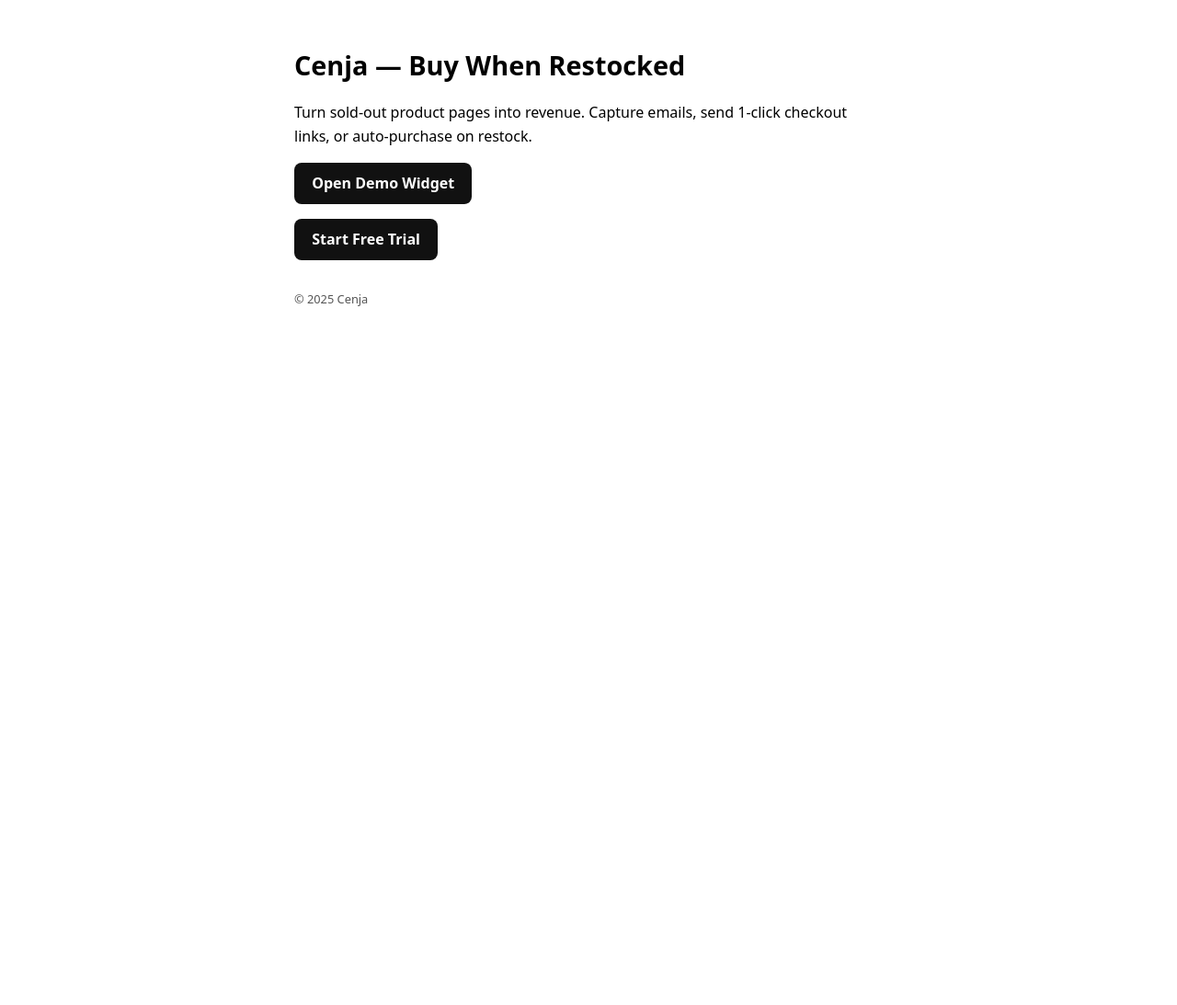
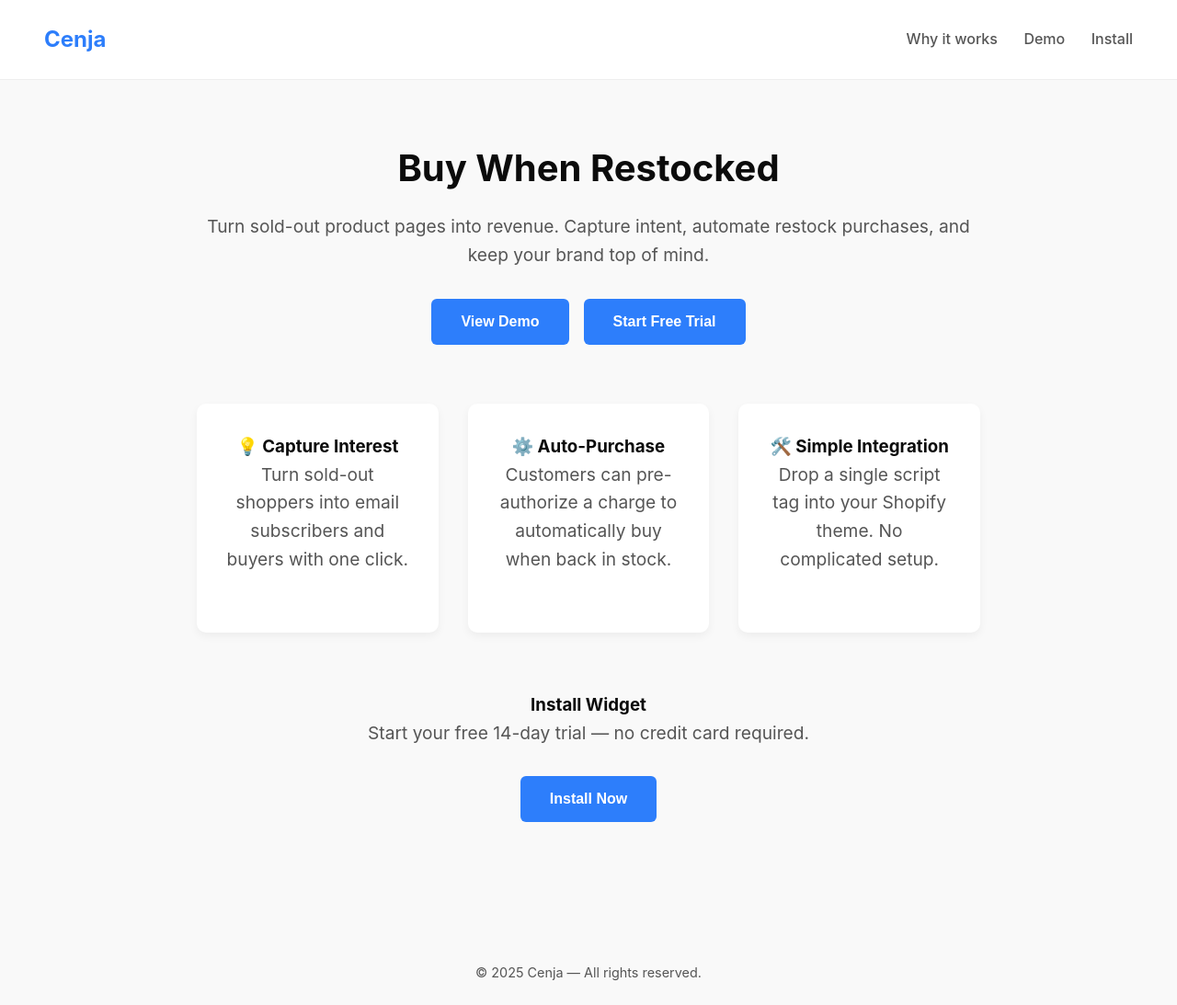
Before and after one commit to ceejayknows/bwr-starter, a plain HTML site: page frontend/landing/index.html in a window 1280 px wide. Shown: the whole page at 92% size. Before the commit the page ends 800 px from the top, so only its background shows below. Drawn offline with Linux system fonts and the light colour scheme.

Commit message:
clean landing and widget styling

```diff
--- a/frontend/landing/index.html
+++ b/frontend/landing/index.html
@@ -2,42 +2,175 @@
 <html lang="en">
   <head>
     <meta charset="utf-8" />
+    <meta name="viewport" content="width=device-width, initial-scale=1" />
     <title>Cenja — Buy When Restocked</title>
+    <link rel="icon" type="image/png" href="https://cdn-icons-png.flaticon.com/512/1011/1011325.png" />
     <style>
+      :root {
+        --accent: #2d7efb;
+        --dark: #0b0b0b;
+        --gray: #555;
+        --light: #f9f9f9;
+      }
+
+      * {
+        box-sizing: border-box;
+        margin: 0;
+        padding: 0;
+      }
+
       body {
-      font-family: system-ui, sans-serif;
-      max-width: 640px;
-      margin: 3rem auto;
+        font-family: 'Inter', sans-serif;
+        background: var(--light);
+        color: var(--dark);
         line-height: 1.6;
-      padding: 0 1rem;
+        display: flex;
+        flex-direction: column;
+        min-height: 100vh;
       }
-    h1 { font-size: 1.8rem; margin-bottom: 1rem; }
-    button, a.button {
-      display: inline-block;
-      background: #111;
-      color: #fff;
+
+      header {
+        background: white;
+        border-bottom: 1px solid #eee;
+        padding: 1.5rem 3rem;
+        display: flex;
+        justify-content: space-between;
+        align-items: center;
+      }
+
+      header h1 {
+        font-size: 1.5rem;
+        color: var(--accent);
+      }
+
+      header nav a {
+        color: var(--gray);
+        text-decoration: none;
+        margin-left: 1.5rem;
+        font-weight: 500;
+      }
+
+      header nav a:hover {
+        color: var(--accent);
+      }
+
+      main {
+        flex: 1;
+        max-width: 900px;
+        margin: 4rem auto;
+        text-align: center;
+        padding: 0 1.5rem;
+      }
+
+      h2 {
+        font-size: 2.5rem;
+        margin-bottom: 1rem;
+      }
+
+      p {
+        font-size: 1.2rem;
+        color: var(--gray);
+        margin-bottom: 2rem;
+      }
+
+      .cta-buttons {
+        display: flex;
+        flex-wrap: wrap;
+        gap: 1rem;
+        justify-content: center;
+        margin-bottom: 4rem;
+      }
+
+      .cta {
+        background: var(--accent);
+        color: white;
         border: none;
-      border-radius: 8px;
-      padding: 0.6rem 1.2rem;
+        border-radius: 6px;
+        padding: 1rem 2rem;
+        font-size: 1rem;
+        font-weight: 600;
+        cursor: pointer;
+        transition: background 0.2s ease;
+      }
+
+      .cta:hover {
+        background: #155ed3;
+      }
+
+      section.features {
+        display: grid;
+        grid-template-columns: repeat(auto-fit, minmax(250px, 1fr));
+        gap: 2rem;
+        margin-bottom: 4rem;
+      }
+
+      section.features div {
+        background: white;
+        border-radius: 10px;
+        padding: 2rem;
+        box-shadow: 0 4px 10px rgba(0, 0, 0, 0.05);
+      }
+
+      footer {
+        text-align: center;
+        padding: 1.5rem;
+        font-size: 0.9rem;
+        color: var(--gray);
+      }
+
+      footer a {
+        color: var(--accent);
         text-decoration: none;
-      cursor: pointer;
-      font-weight: 600;
+        margin-left: 0.5rem;
       }
-    .cta { margin-top: 1rem; }
     </style>
   </head>
   <body>
-  <h1>Cenja — Buy When Restocked</h1>
-  <p>Turn sold-out product pages into revenue. Capture emails, send 1-click checkout links, or auto-purchase on restock.</p>
+    <header>
+      <h1>Cenja</h1>
+      <nav>
+        <a href="#features">Why it works</a>
+        <a href="#demo">Demo</a>
+        <a href="#install">Install</a>
+      </nav>
+    </header>
 
-  <div class="cta">
-    <a class="button" href="/iframe-demo" target="_blank">Open Demo Widget</a>
+    <main>
+      <h2>Buy When Restocked</h2>
+      <p>
+        Turn sold-out product pages into revenue. Capture intent, automate restock purchases,
+        and keep your brand top of mind.
+      </p>
+
+      <div class="cta-buttons">
+        <a href="/iframe-demo" target="_blank"><button class="cta">View Demo</button></a>
+        <a href="#install"><button class="cta">Start Free Trial</button></a>
       </div>
 
-  <div class="cta">
-    <a class="button" href="#">Start Free Trial</a>
+      <section id="features" class="features">
+        <div>
+          <h3>💡 Capture Interest</h3>
+          <p>Turn sold-out shoppers into email subscribers and buyers with one click.</p>
         </div>
+        <div>
+          <h3>⚙️ Auto-Purchase</h3>
+          <p>Customers can pre-authorize a charge to automatically buy when back in stock.</p>
+        </div>
+        <div>
+          <h3>🛠️ Simple Integration</h3>
+          <p>Drop a single script tag into your Shopify theme. No complicated setup.</p>
+        </div>
+      </section>
 
-  <p style="margin-top:2rem;font-size:0.8rem;color:#555;">© 2025 Cenja</p>
+      <h3 id="install">Install Widget</h3>
+      <p>Start your free 14-day trial — no credit card required.</p>
+      <div class="cta-buttons">
+        <button class="cta">Install Now</button>
+      </div>
+    </main>
+
+    <footer>
+      © 2025 Cenja — All rights reserved.
+    </footer>
   </body>
 </html>
```
Also changed, not shown: backend/routes/stripe-webhook.js (+29 -38 lines), frontend/widget/test.html (+30 -5 lines). Lines whose indentation alone changed are shown as unchanged.
